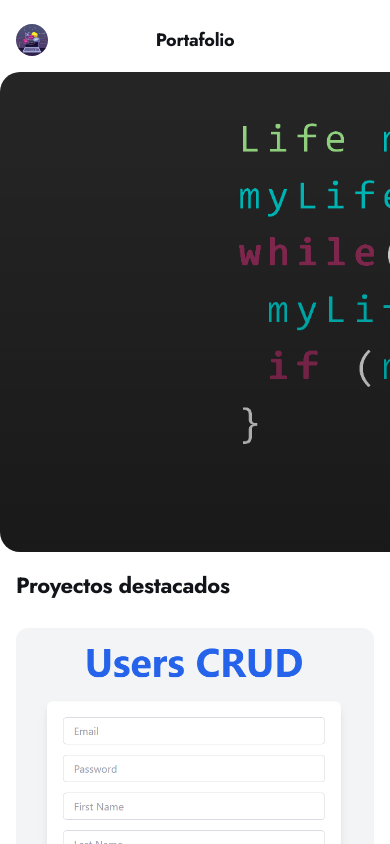
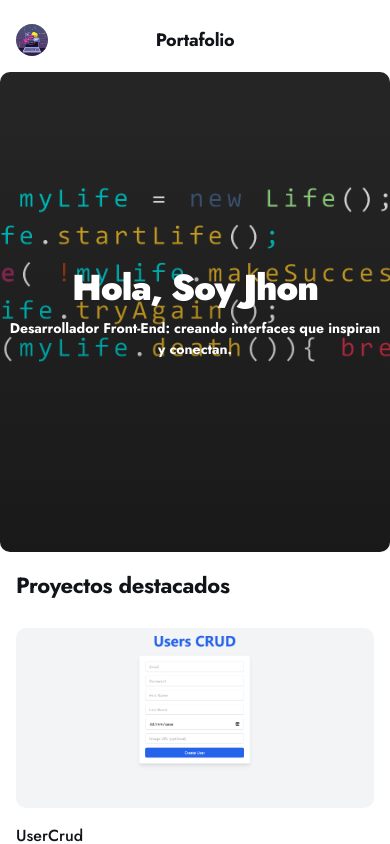
Before and after one commit to Zorgthh/Portafolio-Main, a React (Vite) app: page / in a window 390 px wide. Shown: the top 844 px of the page. Built offline with nearby package versions, Linux system fonts and the light colour scheme.

Commit message:
Update PortfolioStyles.css

```diff
--- a/src/pages/home/PortfolioStyles.css
+++ b/src/pages/home/PortfolioStyles.css
@@ -1,22 +1,41 @@
+/* Establecer fuente predeterminada */
 .design-root {
-    font-family: 'Jost', sans-serif;;
+  font-family: 'Jost', sans-serif;
 }
 
+/* Imagen de fondo general */
 .background-image {
   background-image: url("./img/programming-and-coding-concept-vector.webp");
+  background-size: cover;  /* Asegura que la imagen cubra toda el área */
+  background-position: center;
 }
 
+/* Hero Section (con gradiente de fondo y imagen) */
 .hero-section {
   background-image: linear-gradient(rgba(0, 0, 0, 0.1) 0%, rgba(0, 0, 0, 0.4) 100%),
     url("./img/No me puedo rendir.png");
+  background-size: cover; /* Asegura que la imagen cubra todo el espacio */
+  background-position: center;
   border-radius: 20px;
-    width: 1300px;
+  width: 100%; /* Se ajusta al 100% del contenedor */
+  max-width: 1300px; /* Máxima anchura para pantallas grandes */
+  margin: 0 auto;
+  padding: 20px;
+  display: flex;
   align-items: center;
-    margin: 0 auto;
-
+  justify-content: center;
+  text-align: center;
 }
 
+/* Estilos para las imágenes de los proyectos */
+.project-image-1, .project-image-2, .project-image-3 {
+  background-size: cover; /* Asegura que las imágenes cubran el área */
+  background-position: center;
+  border-radius: 10px;
+  height: 300px; /* Altura fija para las imágenes */
+}
 
+/* Cada imagen de proyecto con su URL específica */
 .project-image-1 {
   background-image: url("./img/{F5F663CF-BCA0-4E56-83E5-662A6E3896AB}.png");
 }
@@ -28,3 +47,37 @@
 .project-image-3 {
   background-image: url("./img/{54FF059A-9C07-4202-9797-5B2E2E97D92C}.png");
 }
+
+/* Media Queries para hacer el diseño responsivo */
+@media (max-width: 1024px) {
+  .hero-section {
+    width: 100%;
+    padding: 10px;
+  }
+
+  .project-image-1, .project-image-2, .project-image-3 {
+    height: 250px;
+  }
+}
+
+@media (max-width: 768px) {
+  .hero-section {
+    padding: 8px;
+    border-radius: 15px;
+  }
+
+  .project-image-1, .project-image-2, .project-image-3 {
+    height: 200px;
+  }
+}
+
+@media (max-width: 480px) {
+  .hero-section {
+    padding: 5px;
+    border-radius: 10px;
+  }
+
+  .project-image-1, .project-image-2, .project-image-3 {
+    height: 180px;
+  }
+}
```
Lines whose indentation alone changed are shown as unchanged.
